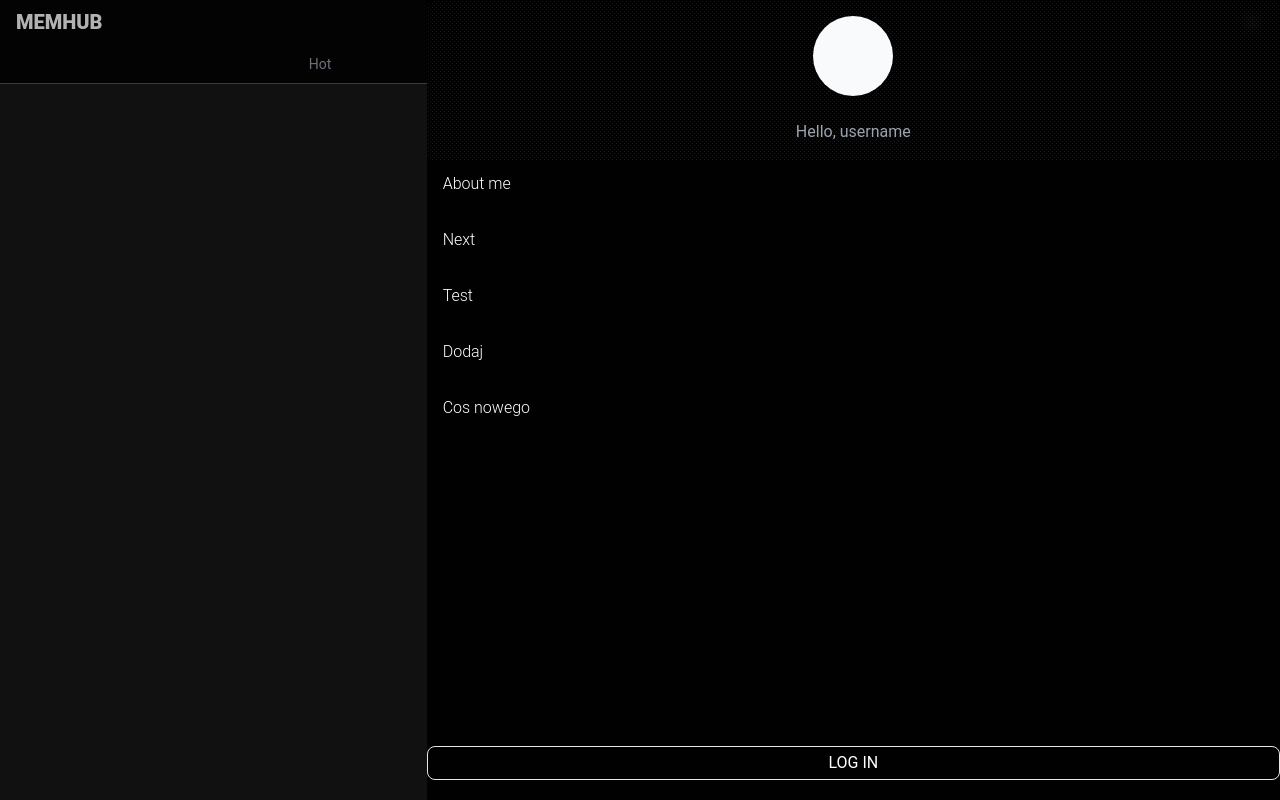
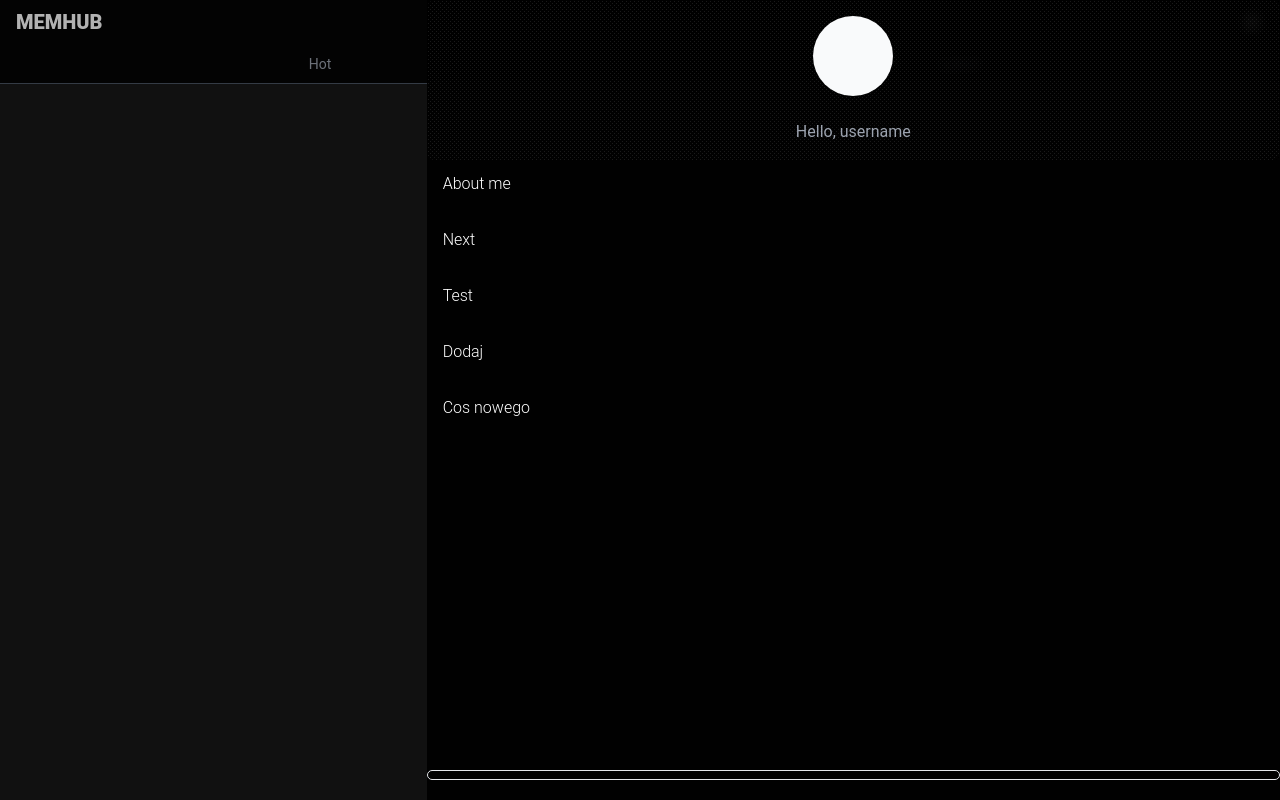
Before and after one commit to teh23/mem-hub, a Next.js app: page / in a window 1280 px wide. Both pictures are taken after a click on the element 1252 px from the left and 22 px from the top of the page. Built offline with nearby package versions, Linux system fonts and the light colour scheme; no server answers; the database is empty.

Commit message:
fix buttonBorder

```diff
--- a/components/ButtonBorder.tsx
+++ b/components/ButtonBorder.tsx
@@ -1,9 +1,17 @@
 import React from 'react'
 
-const ButtonBorder = ({ className, text, ...props }: { className?: String, text: String }) => {
+interface IButtonBorder
+    extends React.DetailedHTMLProps<
+    React.ButtonHTMLAttributes<HTMLButtonElement>,
+    HTMLButtonElement
+    > {
 
+}
+
+const ButtonBorder = (props: IButtonBorder) => {
+    const { className, children } = props
     return (
-        <button {...props} className={`border rounded-lg py-1 px-10 ${className}`}> {text.toUpperCase()}</button >
+        <button {...props} className={`border rounded-lg py-1 px-10 ${className}`}> {children}</button >
     )
 }
 
```
